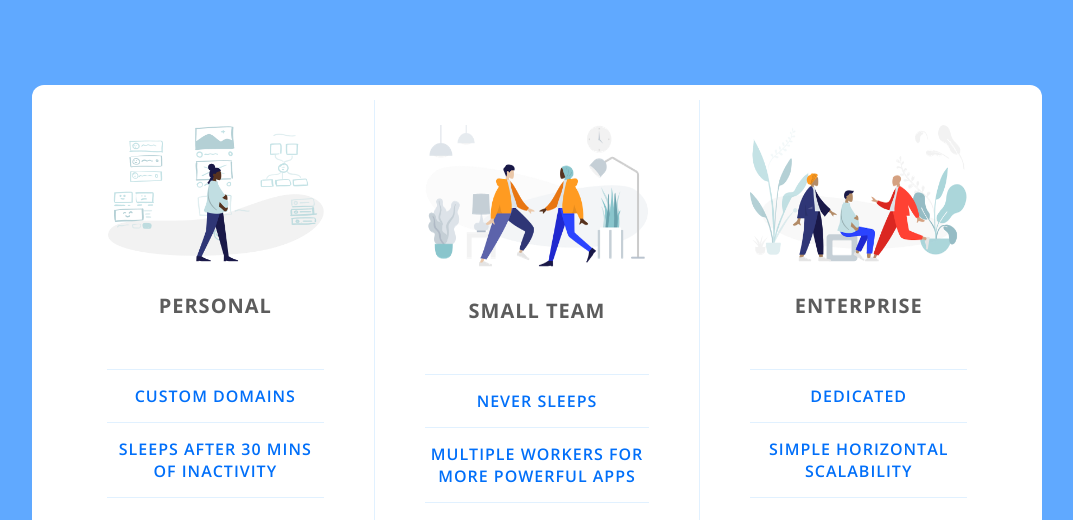
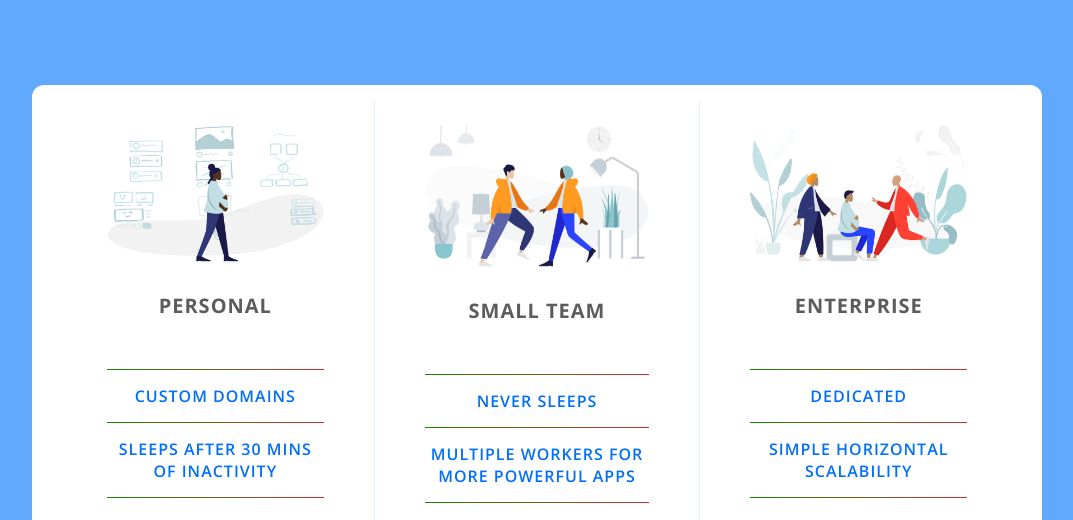
Before and after one commit to KerimKulah/PricingPanel, a plain HTML site: page index.html in a window 1280 px wide. Shown: the top 520 px of the page, without its empty margins (103-1176 px from the left). Drawn offline with nearby package versions, Linux system fonts and the light colour scheme.

Commit message:
Update styles.css

```diff
--- a/styles.css
+++ b/styles.css
@@ -43,7 +43,8 @@ body {
 }
 
 .Pricing-feature-items {
-    border-top: 1px solid #e1f1ff;
+    border-top: 1px solid ;
+    border-image: linear-gradient(to right, rgb(21, 139, 0), rgb(204, 50, 50)) 1;
     padding: 15px 0;
     letter-spacing: 1px;
 }
```
